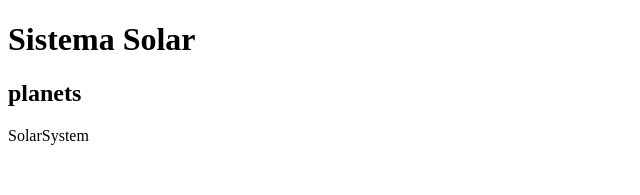
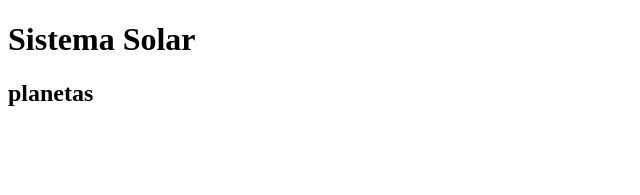
Before and after one commit to SergioEvando23/project-trybe-solar-system, a React (Create React App) app: page / in a window 1280 px wide. Shown: the top 195 px of the page, without its empty margins (0-640 px from the left). Built offline with nearby package versions, Linux system fonts and the light colour scheme.

Commit message:
Renderizado o componente Title dentro do componente SolarSystem

```diff
--- a/src/App.js
+++ b/src/App.js
@@ -1,14 +1,12 @@
 import React from 'react';
 import Header from './components/Header';
 import SolarSystem from './components/SolarSystem';
-import Title from './components/Title';
 
 class App extends React.Component {
   render() {
     return (
       <>
         <Header />
-        <Title headline="planets" />
         <SolarSystem />
       </>
     );
--- a/src/components/SolarSystem.js
+++ b/src/components/SolarSystem.js
@@ -1,12 +1,11 @@
 import React from 'react';
+import Title from './Title';
 
 class SolarSystem extends React.Component {
   render() {
     return (
       <div data-testid="solar-system">
-        <p>
-          SolarSystem
-        </p>
+        <Title headline="planetas" />
       </div>
     );
   }
```
